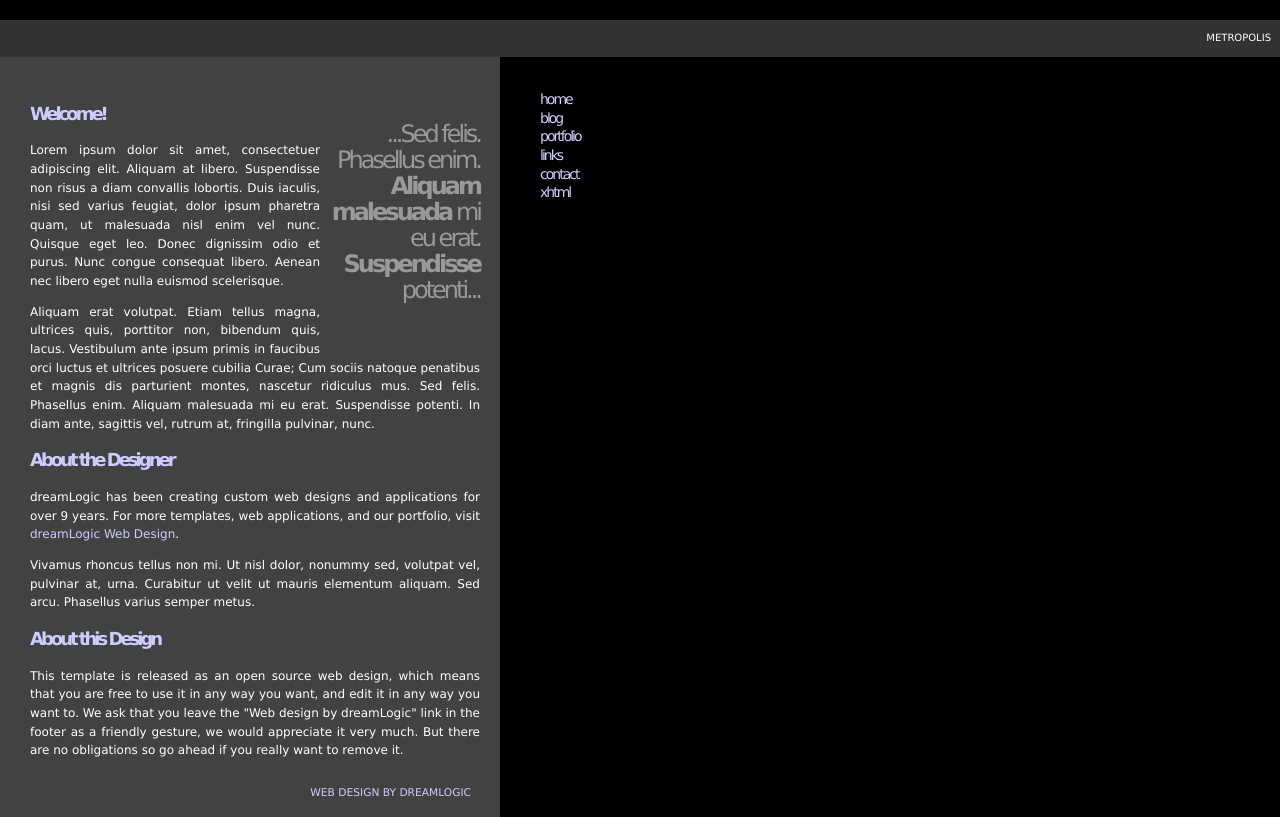
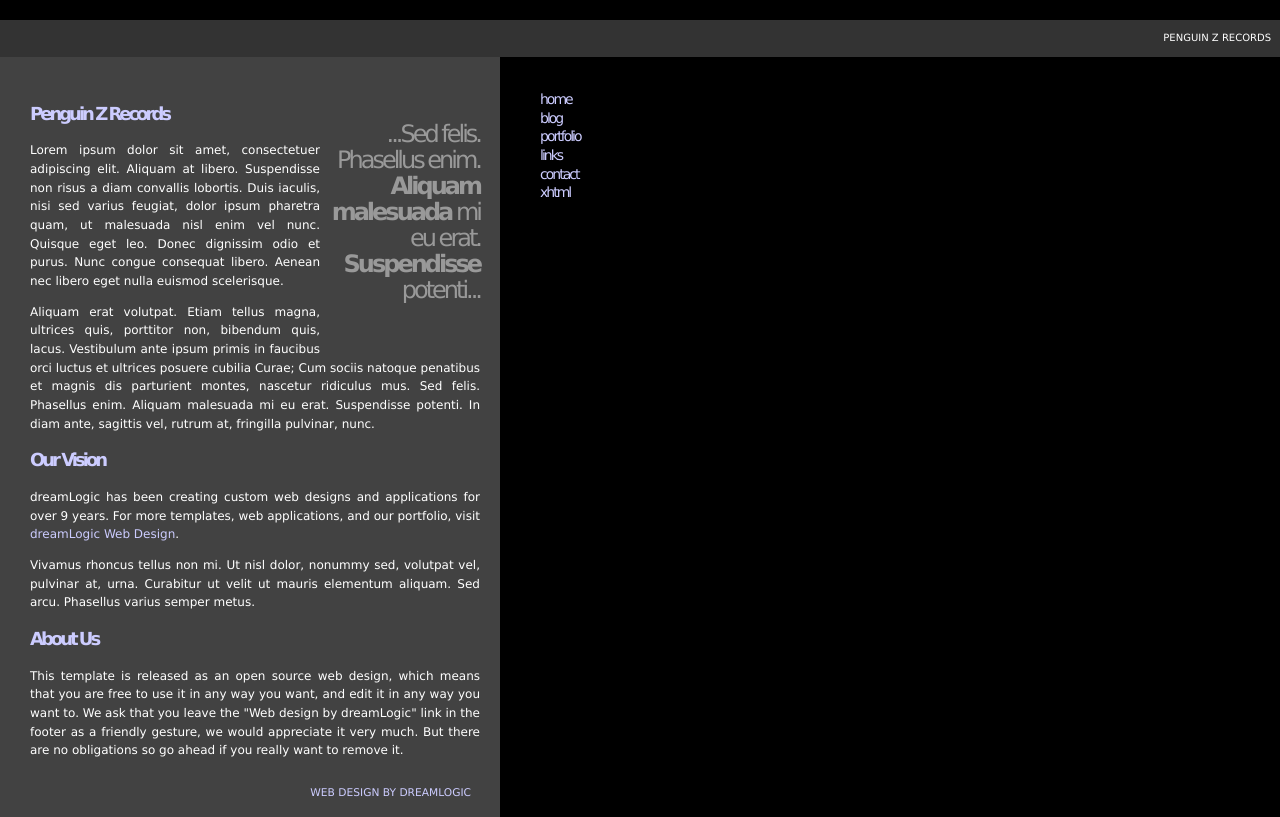
Before and after one commit to kiannaart/cpnt201-a1-metropolis, a plain HTML site: page index.html in a window 1280 px wide. Shown: the top 817 px of the page. Drawn offline with Linux system fonts and the light colour scheme.

Commit message:
title and headers

```diff
--- a/index.html
+++ b/index.html
@@ -4,7 +4,7 @@
 
 <!-- change this to the title you want to appear in browser title bar -->
 
-<title>Metropolis</title>
+<title>Penguin Z Records</title>
 <meta http-equiv="Content-Type" content="text/html; charset=utf-8" />
 <meta name="author" content="dreamLogic" />
 <meta name="description" content=" " />
@@ -18,7 +18,7 @@
 
 <!-- the title that appear in the page header -->
 
-<div id="title">METROPOLIS</div>
+<div id="title">Penguin Z Records</div>
 
 
 
@@ -42,7 +42,7 @@
 <p>...Sed felis. Phasellus enim. <b>Aliquam malesuada</b> mi eu erat. <b>Suspendisse </b> potenti... </p>
 </div>
 
-<h3>Welcome!</h3>
+<h3>Penguin Z Records</h3>
 <p>
 Lorem ipsum dolor sit amet, consectetuer adipiscing elit. Aliquam at libero. Suspendisse non risus a diam convallis lobortis. Duis iaculis, nisi sed varius feugiat, dolor ipsum pharetra quam, ut malesuada nisl enim vel nunc. Quisque eget leo. Donec dignissim odio et purus. Nunc congue consequat libero. Aenean nec libero eget nulla euismod scelerisque.
 </p>
@@ -52,7 +52,7 @@ Aliquam erat volutpat. Etiam tellus magna, ultrices quis, porttitor non, bibendu
 
 
 
-<h3>About the Designer</h3>
+<h3>Our Vision</h3>
 <p>dreamLogic has been creating custom web designs and applications for over 9 years.
 For more templates, web applications, and our portfolio, visit <a href="http://www.dream-logic.com">dreamLogic Web Design</a>.
 </p>
@@ -60,7 +60,7 @@ For more templates, web applications, and our portfolio, visit <a href="http://w
 Vivamus rhoncus tellus non mi. Ut nisl dolor, nonummy sed, volutpat vel, pulvinar at, urna. Curabitur ut velit ut mauris elementum aliquam. Sed arcu. Phasellus varius semper metus.
 </p>
 
-<h3>About this Design</h3>
+<h3>About Us</h3>
 <p>
 This template is released as an open source web design, which means that you are free to use it in
 any way you want, and edit it in any way you want to. We ask that you leave the
```
